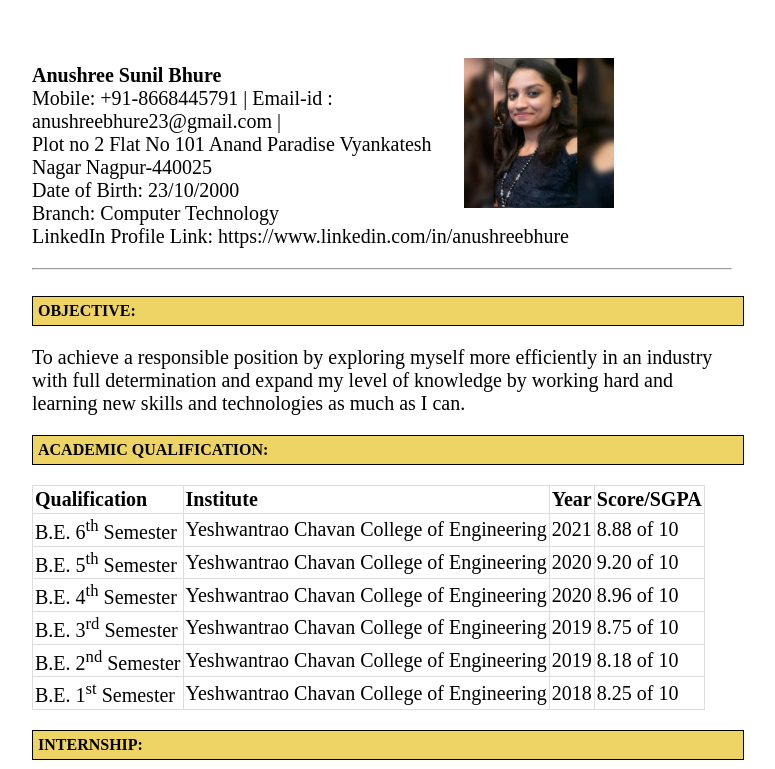
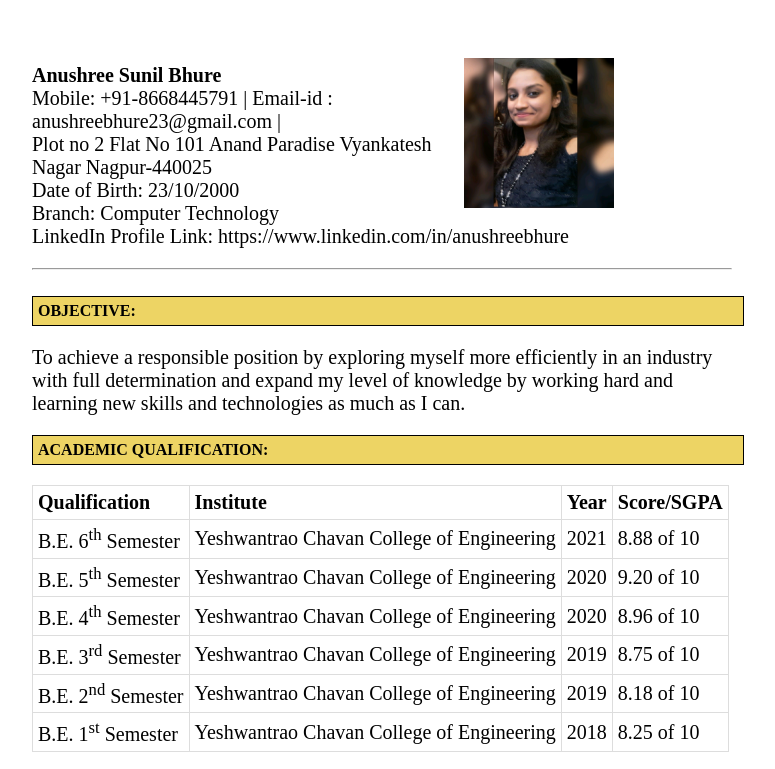
Before and after one commit to anushreebhure/Resume-made-with-HTML-CSS, a plain HTML site: page index.html in a window 1280 px wide. Shown: the top 769 px of the page, without its empty margins (258-1033 px from the left). Drawn offline with Linux system fonts and the light colour scheme.

Commit message:
Update style.css

```diff
--- a/css/style.css
+++ b/css/style.css
@@ -43,7 +43,7 @@ thead{
 
 td{
     border: 1px solid #ddd;
-    padding: 2px;
+    padding: 5px;
     font-size: 20px;
 }
 ul{
```
